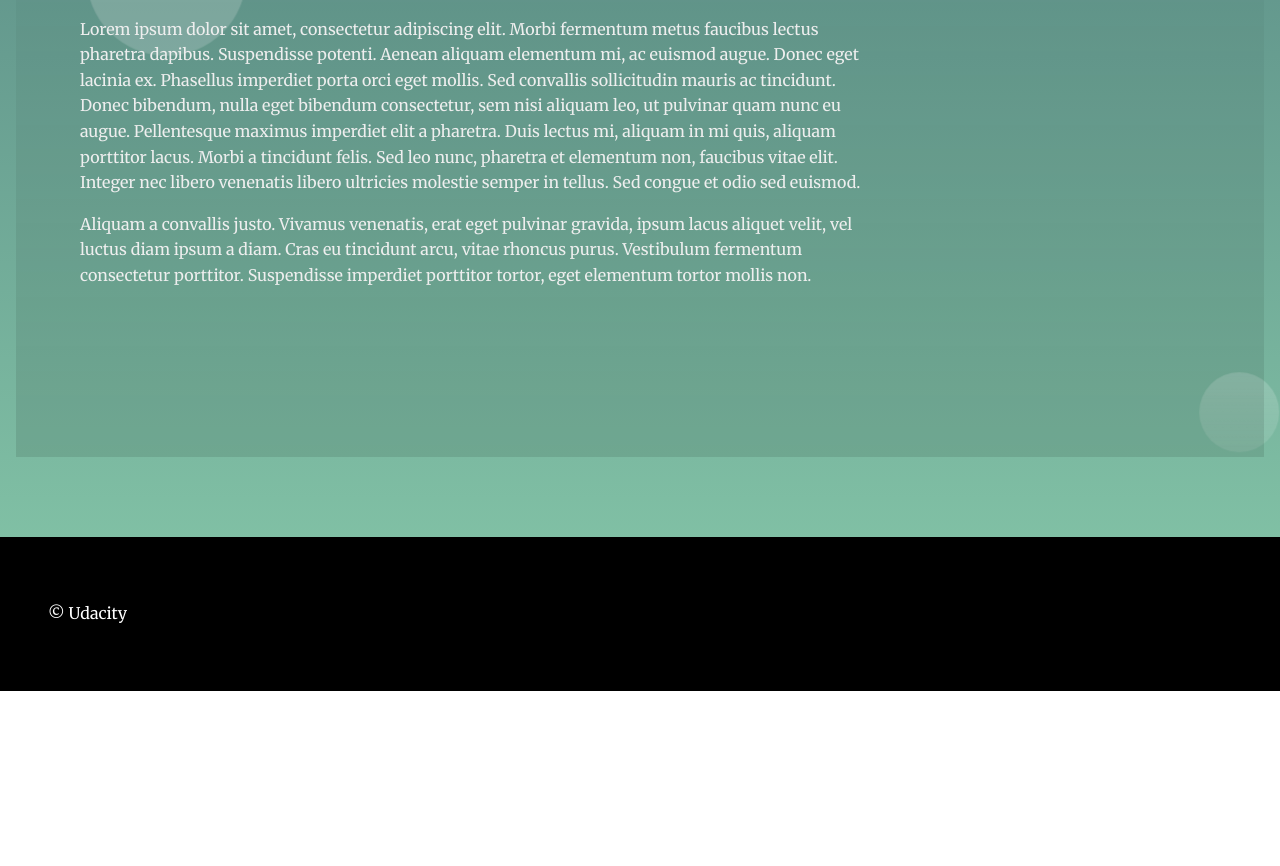
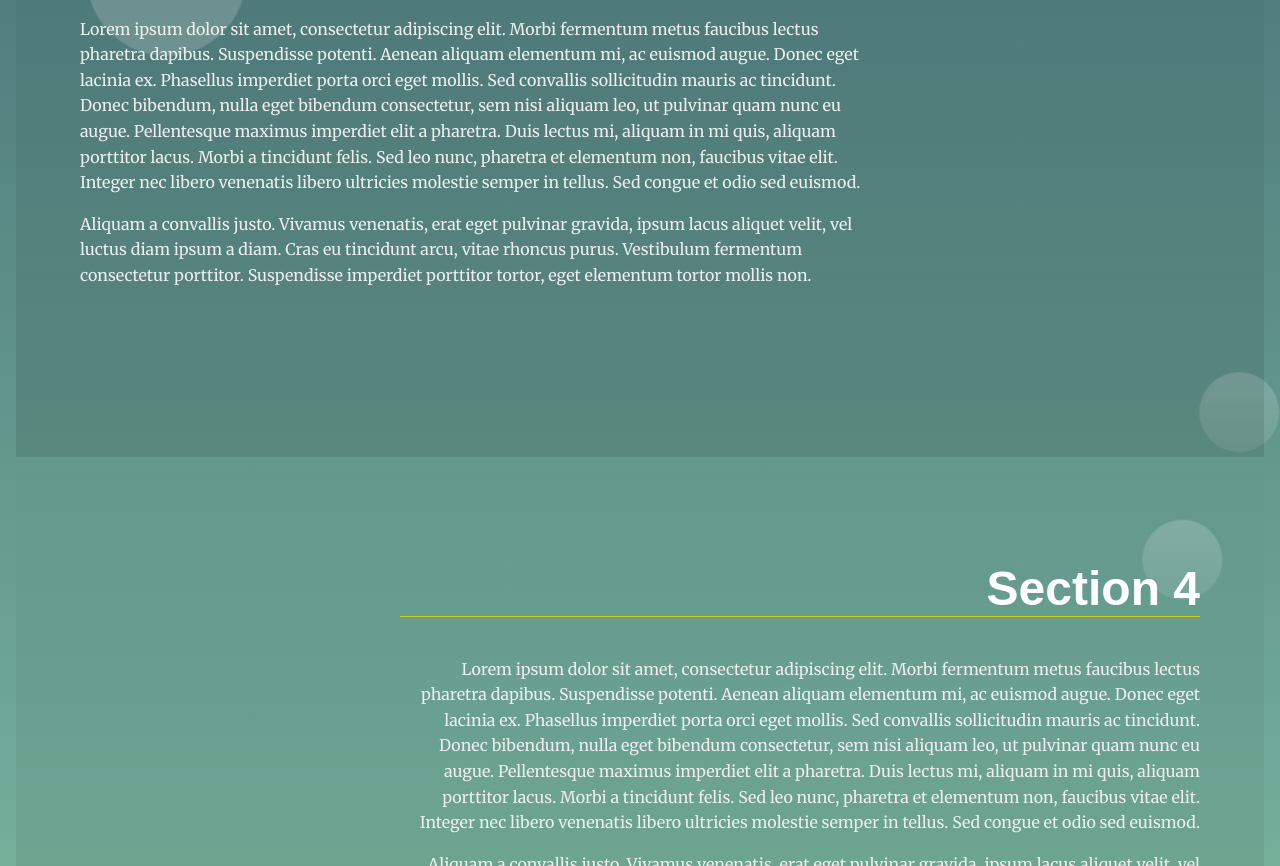
Before and after one commit to commanderMadi/landing-page, a plain HTML site: page index.html in a window 1280 px wide. Shown: the part 1934-2800 px from the top of the page. Before the commit the page ends 2625 px from the top, so only its background shows below. Drawn offline with Linux system fonts and the light colour scheme.

Commit message:
add: fourth section into HTML

```diff
--- a/index.html
+++ b/index.html
@@ -48,6 +48,14 @@
         <p>Aliquam a convallis justo. Vivamus venenatis, erat eget pulvinar gravida, ipsum lacus aliquet velit, vel luctus diam ipsum a diam. Cras eu tincidunt arcu, vitae rhoncus purus. Vestibulum fermentum consectetur porttitor. Suspendisse imperdiet porttitor tortor, eget elementum tortor mollis non.</p>
       </div>
     </section>
+    <section id="section4" data-nav="Section 4">
+      <div class="landing__container">
+        <h2>Section 4</h2>
+        <p>Lorem ipsum dolor sit amet, consectetur adipiscing elit. Morbi fermentum metus faucibus lectus pharetra dapibus. Suspendisse potenti. Aenean aliquam elementum mi, ac euismod augue. Donec eget lacinia ex. Phasellus imperdiet porta orci eget mollis. Sed convallis sollicitudin mauris ac tincidunt. Donec bibendum, nulla eget bibendum consectetur, sem nisi aliquam leo, ut pulvinar quam nunc eu augue. Pellentesque maximus imperdiet elit a pharetra. Duis lectus mi, aliquam in mi quis, aliquam porttitor lacus. Morbi a tincidunt felis. Sed leo nunc, pharetra et elementum non, faucibus vitae elit. Integer nec libero venenatis libero ultricies molestie semper in tellus. Sed congue et odio sed euismod.</p>
+
+        <p>Aliquam a convallis justo. Vivamus venenatis, erat eget pulvinar gravida, ipsum lacus aliquet velit, vel luctus diam ipsum a diam. Cras eu tincidunt arcu, vitae rhoncus purus. Vestibulum fermentum consectetur porttitor. Suspendisse imperdiet porttitor tortor, eget elementum tortor mollis non.</p>
+      </div>
+    </section>
   </main>
   <footer class="page__footer">
     <p>&copy Udacity</p>
```
